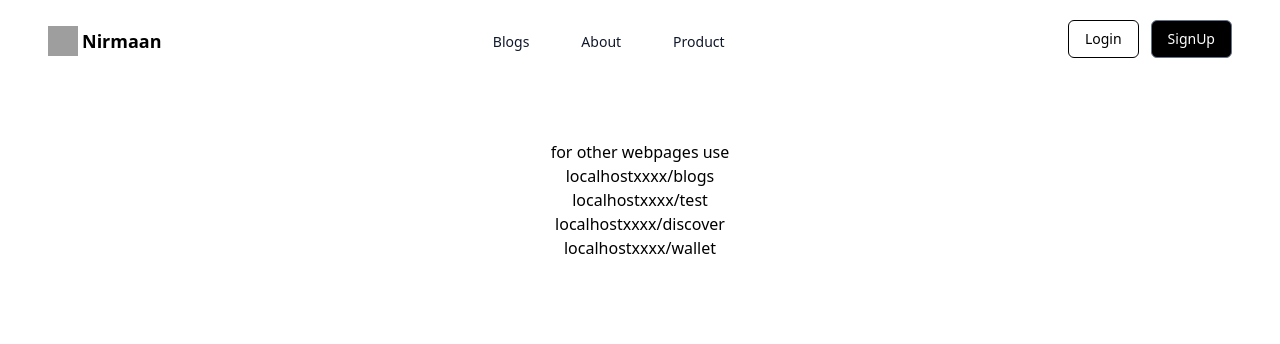
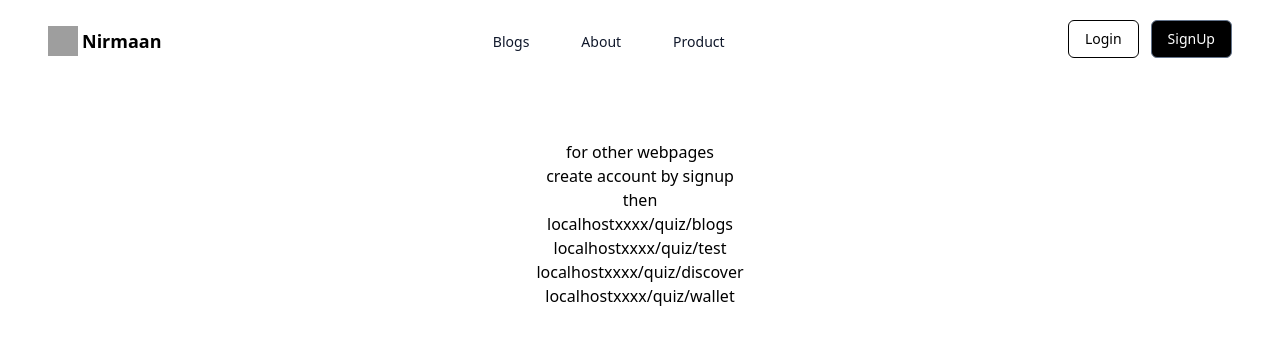
Before and after one commit to teams-quasar/Nirmaan-frontend, a React (Vite) app: page / in a window 1280 px wide. Shown: the top 344 px of the page. Built offline with nearby package versions, Linux system fonts and the light colour scheme; no server answers; grey boxes are pictures that could not be loaded.

Commit message:
lognin routing

```diff
--- a/src/components/Dashboard/Sidebar.jsx
+++ b/src/components/Dashboard/Sidebar.jsx
@@ -5,31 +5,48 @@ import { Link, NavLink } from "react-router-dom";
 
 import ThemeSwitcher from '../../features/theme/themeSwitcher';
 
+import { useDispatch } from "react-redux"
+import authService from "../../appwrite/auth"
+import { logout } from "../../store/authSlice"
+
+function SLogoutBtn() {
+    const dispatch = useDispatch()
+    const logoutHandler = () => {
+        authService.logout().then(() => {
+            dispatch(logout())
+        })
+    }
+
+}
+
+
 
 const sidebarItems = [
   {
     icon: "https://cdn.builder.io/api/v1/image/assets/TEMP/e69662981acab63aa64aa1912c25c27ffdf7548842bbbc32f3e8840991b488b0?apiKey=8a82faa9db93454483a68c973b38c7b0&",
     text: "My tests",
-    to: '/test'
+    to: '/quiz/test'
   },
   {
     icon: "https://cdn.builder.io/api/v1/image/assets/TEMP/49f56325d3f9f737f16e780de9c3b9f6f06f88a0ca7fda342128cd008869ffa0?apiKey=8a82faa9db93454483a68c973b38c7b0&",
     text: "Discover",
-    to: '/discover'
+    to: '/quiz/discover'
   },
   {
     icon: "https://cdn.builder.io/api/v1/image/assets/TEMP/aa068a97d9c74226417b8a0b967e6b3ab77297120310ee40f1f2f9fcd0ffccd3?apiKey=8a82faa9db93454483a68c973b38c7b0&",
     text: "Wallet",
-    to: '/wallet'
+    to: '/quiz/wallet'
   },
   {
     icon: "https://cdn.builder.io/api/v1/image/assets/TEMP/d98357a71e2ad3092798be3422551f3981de837b313b8f8ec2e6b40cbc3a19bd?apiKey=8a82faa9db93454483a68c973b38c7b0&",
     text: "Blogs",
-    to: '/blogs'
+    to: '/quiz/blogs'
   },
 ];
 
 const SidebarItem = ({ icon, text, to }) => {
+
+
   if (text === '/discover') {
     return (
       <Link
@@ -72,6 +89,13 @@ const SidebarItem = ({ icon, text, to }) => {
 
 
 function Sidebar() {
+
+  const dispatch = useDispatch()
+    const logoutHandler = () => {
+        authService.logout().then(() => {
+            dispatch(logout())
+        })
+    }
   return (
     <aside className="col-span-1  p-4">
       <div className="flex flex-col justify-center max-md:mt-8">
@@ -117,7 +141,7 @@ function Sidebar() {
               />
               <div className="flex-auto my-auto dark:text-white">Prajjawal Pandit</div>
             </div>
-            <button className="flex justify-center items-center px-2 w-8 h-8 bg-white rounded-md border border-gray-300 border-solid">
+            <button onClick = {logoutHandler} className="flex justify-center items-center px-2 w-8 h-8 bg-white rounded-md border border-gray-300 border-solid">
               <img
                 loading="lazy"
                 src="https://cdn.builder.io/api/v1/image/assets/TEMP/1a9859a78eb99bcbd27fe6539c74fff6970a216032b996c9f5005f49abce9fcf?apiKey=8a82faa9db93454483a68c973b38c7b0&"
--- a/src/components/Homepage/HomePage.jsx
+++ b/src/components/Homepage/HomePage.jsx
@@ -12,11 +12,14 @@ function HomePage() {
       <Navigation />
       <AuthButtons />
     </header>
-    <div className="text-center">for other webpages use
-    <p>localhostxxxx/blogs</p>
-    <p>localhostxxxx/test</p>
-    <p>localhostxxxx/discover</p>
-    <p>localhostxxxx/wallet</p>
+    <div className="text-center">for other webpages
+
+    <p>create account by signup </p>
+    <p>then</p>
+    <p>localhostxxxx/quiz/blogs</p>
+    <p>localhostxxxx/quiz/test</p>
+    <p>localhostxxxx/quiz/discover</p>
+    <p>localhostxxxx/quiz/wallet</p>
     </div>
 
     </>
--- a/src/components/Login/LoginForm.jsx
+++ b/src/components/Login/LoginForm.jsx
@@ -86,10 +86,17 @@ function Login() {
           const session = await authService.login(data)
           if (session) {
               const userData = await authService.getCurrentUser()
-              if(userData) dispatch(authLogin(userData));
-              navigate("/")
+              if(userData) {
+                dispatch(authLogin(userData));
+              }
+            //   if (userData){
+            //     navigate("/quiz")
+            //   }
+            //   navigate("/quiz")}
           }
-      } catch (error) {
+      }
+
+      catch (error) {
           setError(error.message)
       }
   }
@@ -139,6 +146,7 @@ return (
               })}
               />
               <button
+              onClick
               type="submit"
               className="w-full"
               >lOG in</button>
--- a/src/components/SignUp/SignUpForm/SignUpForm.jsx
+++ b/src/components/SignUp/SignUpForm/SignUpForm.jsx
@@ -60,7 +60,7 @@ function Signup() {
             if (userData) {
                 const userData = await authService.getCurrentUser()
                 if(userData) {dispatch(login(userData))
-                navigate("/")}
+                navigate("/quiz")}
                   // else {
                   //   {dispatch(login(userData))
                   //     navigate("/")}
--- a/src/routes.jsx
+++ b/src/routes.jsx
@@ -21,6 +21,102 @@ import App from "./App.jsx";
 
 export const router = createBrowserRouter(
   createRoutesFromElements(
+    // <Route path="/" element={<App />}>
+    //   <Route index element={<HomePage />} />
+    //   <Route
+    //     path="login"
+    //     element={
+    //       <AuthLayout authentication={false}>
+    //         <LoginPage />
+    //       </AuthLayout>
+    //     }
+    //   />
+    //   <Route
+    //     path="signup"
+    //     element={
+    //       <AuthLayout authentication={false}>
+    //         <SignUpPage />
+    //       </AuthLayout>
+    //     }
+    //   />
+    //   <Route
+    //     path="quiz"
+    //     element={
+    //       <AuthLayout authentication = {false} >
+    //         <Layout />
+    //       </AuthLayout>
+    //     }
+    //   >
+    //     <Route
+    //       path="blogs"
+    //       element={
+    //         <AuthLayout authentication={false}>
+    //           <BlogList />
+    //         </AuthLayout>
+    //       }
+    //     />
+    //     <Route
+    //       path="wallet"
+    //       element={
+    //         <AuthLayout authentication={false}>
+    //           <Wallet />
+    //         </AuthLayout>
+    //       }
+    //     />
+    //     <Route
+    //       path="discover"
+    //       element={
+    //         <AuthLayout authentication={false}>
+    //           <BlogList />
+    //         </AuthLayout>
+    //       }
+    //     />
+    //     <Route
+    //       path="test"
+    //       element={
+    //         <AuthLayout authentication={false}>
+    //           <MainContent />
+    //         </AuthLayout>
+    //       }
+    //     />
+    //   </Route>
+    // </Route>
+
+
+    // <Route path="/" element={<App />}>
+    //   <Route index element={<HomePage />} />
+    //   <Route
+    //     path="login"
+    //     element={
+    //       <AuthLayout authentication={false}>
+    //         <LoginPage />
+    //       </AuthLayout>
+    //     }
+    //   />
+    //   <Route
+    //     path="signup"
+    //     element={
+    //       <AuthLayout authentication={false}>
+    //         <SignUpPage />
+    //       </AuthLayout>
+    //     }
+    //   />
+    //   <Route
+    //     path="quiz"
+    //     element={
+    //       <AuthLayout authentication={false}>
+    //         <Layout />
+    //       </AuthLayout>
+    //     }
+    //   >
+    //     <Route index element={<MainContent />} />
+    //     <Route path="blogs" element={<BlogList />} />
+    //     <Route path="wallet" element={<Wallet />} />
+    //     <Route path="discover" element={<BlogList />} />
+    //     <Route path="test" element={<MainContent />} />
+    //   </Route>
+    // </Route>
+
     <Route path="/" element={<App />}>
       <Route index element={<HomePage />} />
       <Route
@@ -42,43 +138,17 @@ export const router = createBrowserRouter(
       <Route
         path="quiz"
         element={
-          <AuthLayout authentication>
+          <AuthLayout authentication ={true}>
             <Layout />
           </AuthLayout>
         }
       >
-        <Route
-          path="blogs"
-          element={
-            <AuthLayout authentication={false}>
-              <BlogList />
-            </AuthLayout>
-          }
-        />
-        <Route
-          path="wallet"
-          element={
-            <AuthLayout authentication={false}>
-              <Wallet />
-            </AuthLayout>
-          }
-        />
-        <Route
-          path="discover"
-          element={
-            <AuthLayout authentication={false}>
-              <BlogList />
-            </AuthLayout>
-          }
-        />
-        <Route
-          path="test"
-          element={
-            <AuthLayout authentication={false}>
-              <MainContent />
-            </AuthLayout>
-          }
-        />
+        {/* Ensure that Layout has an Outlet for rendering nested routes */}
+        <Route index element={<MainContent />} />
+        <Route path="blogs" element={<BlogList />} />
+        <Route path="wallet" element={<Wallet />} />
+        <Route path="discover" element={<BlogList />} />
+        <Route path="test" element={<MainContent />} />
       </Route>
     </Route>
   )
```
Also changed, not shown: src/components/Homepage/LogoutBtn.jsx (line endings or trailing spaces).
